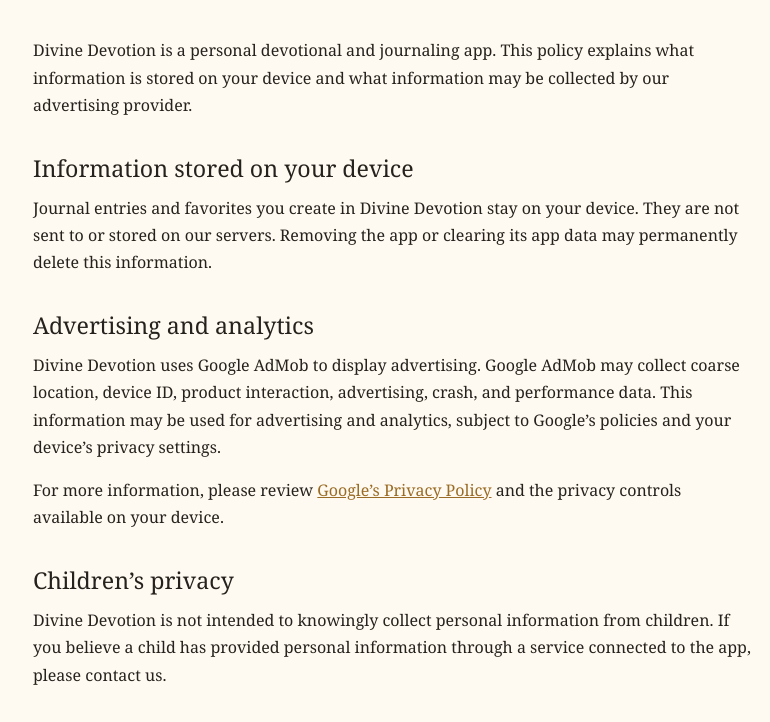
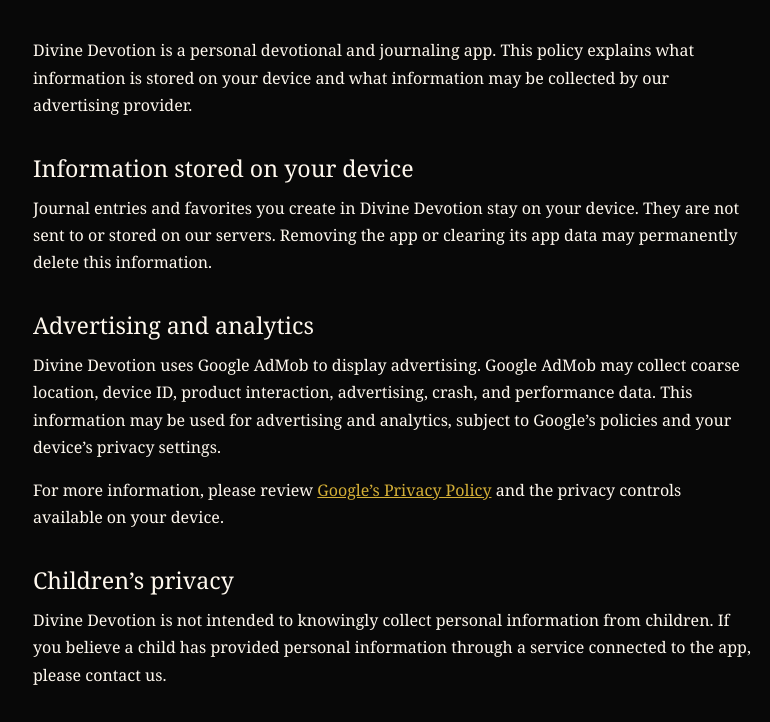
Before and after one commit to Akkira12/Divine-devotion-privacy, a plain HTML site: page index.html in a window 1280 px wide. Shown: the part 260-982 px from the top of the page, without its empty margins (247-1017 px from the left). Drawn offline with Linux system fonts and the light colour scheme.

Commit message:
Match privacy page app color palette

```diff
--- a/index.html
+++ b/index.html
@@ -7,12 +7,12 @@
     <title>Privacy Policy | Divine Devotion</title>
     <style>
       :root {
-        color-scheme: light;
-        --ink: #25221d;
-        --muted: #6f675b;
-        --paper: #fffaf1;
-        --accent: #9a6b24;
-        --rule: #e6d8bf;
+        color-scheme: dark;
+        --ink: #fff8ee;
+        --muted: #b8b0a3;
+        --paper: #080808;
+        --accent: #d4af37;
+        --rule: #d4af37;
       }
 
       * {
```
